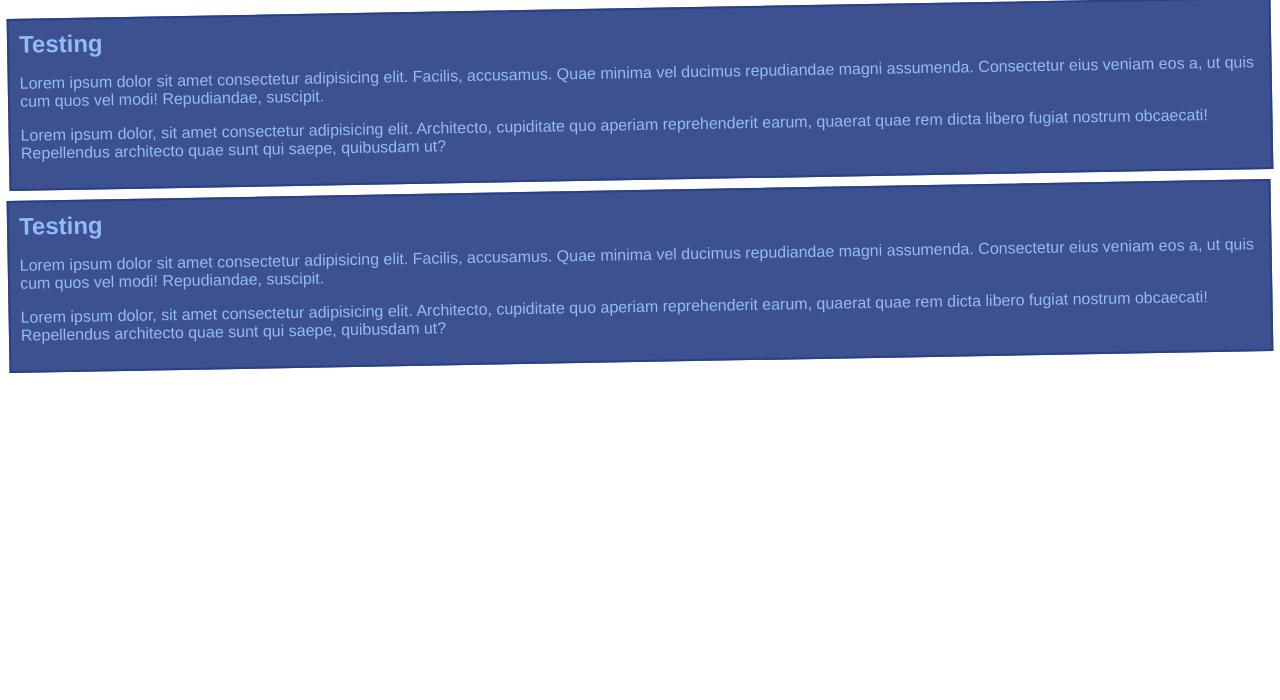
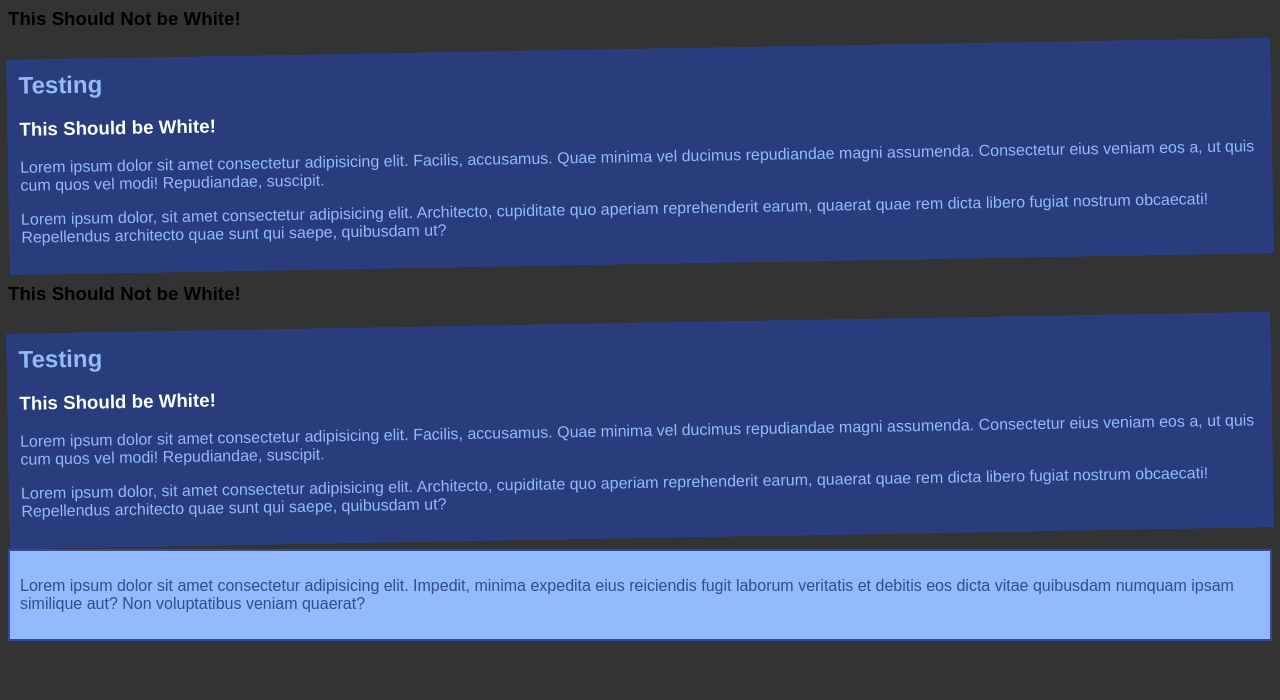
Before and after one commit to Madeline-Carr/sass-testing, a plain HTML site: page index.html in a window 1280 px wide. Shown: the part 100-800 px from the top of the page. Drawn offline with Linux system fonts and the light colour scheme.

Commit message:
Nesting Testing
I practiced nesting by making h3 elements in the container a diffrent color.

```diff
--- a/index.html
+++ b/index.html
@@ -11,8 +11,10 @@
 
 <body>
     <h1>SASS</h1>
+    <h3>This Should Not be White!</h3>
     <div class="container">
         <h2>Testing</h2>
+        <h3>This Should be White!</h3>
         <p>Lorem ipsum dolor sit amet consectetur adipisicing elit. Facilis, accusamus. Quae minima vel ducimus
             repudiandae magni assumenda. Consectetur eius veniam eos a, ut quis cum quos vel modi! Repudiandae,
             suscipit.</p>
@@ -20,8 +22,10 @@
             earum, quaerat quae rem dicta libero fugiat nostrum obcaecati! Repellendus architecto quae sunt qui saepe,
             quibusdam ut?</p>
     </div>
+    <h3>This Should Not be White!</h3>
     <div class="container">
         <h2>Testing</h2>
+        <h3>This Should be White!</h3>
         <p>Lorem ipsum dolor sit amet consectetur adipisicing elit. Facilis, accusamus. Quae minima vel ducimus
             repudiandae magni assumenda. Consectetur eius veniam eos a, ut quis cum quos vel modi! Repudiandae,
             suscipit.</p>
@@ -30,6 +34,11 @@
             quibusdam ut?</p>
 
     </div>
+    <div class="straight">
+        <p>Lorem ipsum dolor sit amet consectetur adipisicing elit. Impedit, minima expedita eius reiciendis fugit
+            laborum veritatis et debitis eos dicta vitae quibusdam numquam ipsam similique aut? Non voluptatibus veniam
+            quaerat?</p>
+    </div>
 
 </body>
 
--- a/main.scss
+++ b/main.scss
@@ -4,10 +4,11 @@
 
 body{
     font-family: $font-stack;
+    background-color: #333;
 }
 h1{
     @include change(1deg);
-    color: $dark-blue;
+    color: $light-blue;
     border: $bigBorder;
     padding: 10px;
 }
@@ -21,4 +22,16 @@ div.container{
     background-color: $dark-blue;
     padding: 10px;
     margin-top: 10px;
+    h3{
+        color: white;
+    }
 }
+
+div.straight{
+    color: $dark-blue;
+    border: $smallBorder;
+    background-color: $light-blue;
+    padding: 10px;
+    margin-top: 10px;
+
+}
```
Also changed, not shown: main.css, 1 other file.
